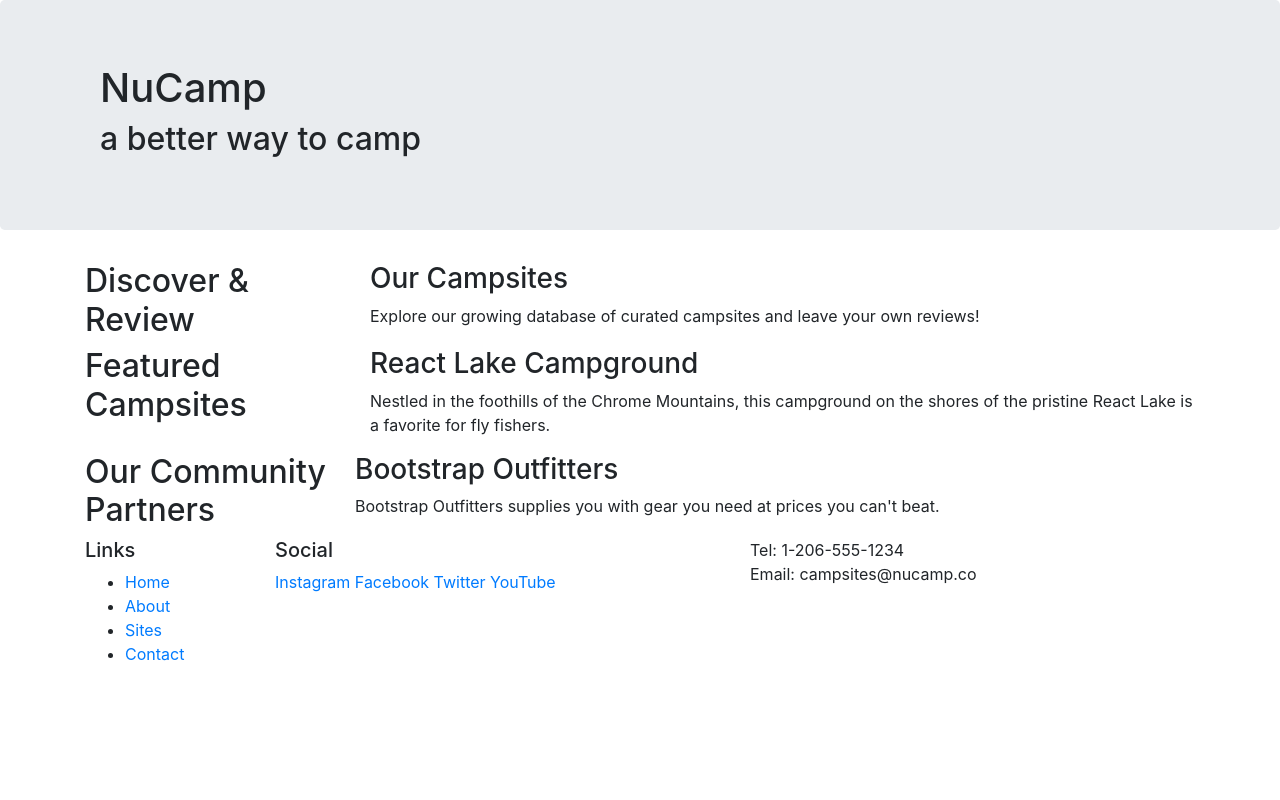
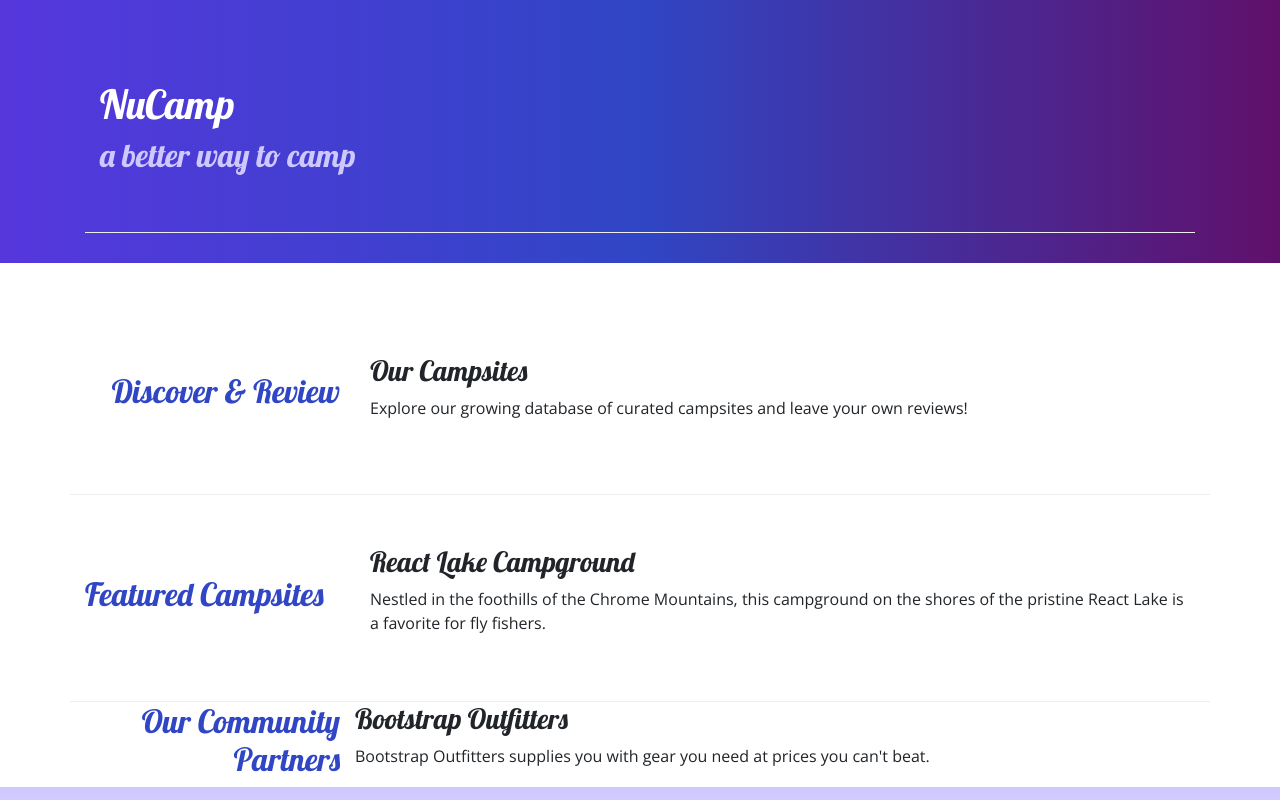
Before and after one commit to wedemboyz0919/Cue1, a website: page index.html in a window 1280 px wide. Shown: the top 800 px of the page. Drawn offline with nearby package versions, Linux system fonts and the light colour scheme.

Commit message:
Adding custom styles

```diff
--- /dev/null
+++ b/css/styles.css
@@ -0,0 +1,32 @@
+body {
+    font-family: "Open Sans", sans-serif;
+}
+
+h1, h2, h3 {
+    font-family: "Lobster", cursive;
+}
+
+h2 {
+    color: #3046C5;
+}
+
+header h2 {
+    color: #CEC8FF;
+}
+
+footer {
+    background-image: linear-gradient(#CEC8FF, white);
+    padding: 20px 0;
+}
+
+.jumbotron {
+    padding: 30px;
+    background-image: linear-gradient(to right, #5637DD, #3046C5, #60106B);
+    color: white;
+}
+
+.row-content {
+    padding: 50px 0;
+    border-bottom: 1px ridge;
+    min-height: 200px;
+}
--- a/index.html
+++ b/index.html
@@ -6,14 +6,18 @@
     <meta name="viewport" content="width=device-width, initial-scale=1"/>
 
     <link rel="stylesheet" href="node_modules/bootstrap/dist/css/bootstrap.min.css"/>
+
+    <link rel="stylesheet" href="https://fonts.googleapis.com/css?family=Lobster|Open+Sans" />
+    <link rel="stylesheet" href="css/styles.css" />
+
     <title>NuCamp: A Better Way To Camp</title>
 </head>
 
 <body>
 
-    <header class="jumbotron">
+    <header class="jumbotron jumbotron-fluid">
         <div class="container">
-            <div class=".row">
+            <div class=".row row-content align-items-center">
                 <div class="col">
                     <h1>NuCamp</h1>
                     <h2>a better way to camp</h2>
@@ -23,9 +27,9 @@
     </header>
 
     <div class="container">
-        <div class="row">
+        <div class="row row-content align-items-center">
             <div class="col-sm-4 col-md-3">
-                <h2>Discover & Review</h2>
+                <h2 class="text-sm-right">Discover & Review</h2>
             </div>
             <div class="col">
                 <h3>Our Campsites</h3>
@@ -35,7 +39,7 @@
     </div>
 
     <div class="container">
-        <div class="row">
+        <div class="row row-content align-items-center">
             <div class="col-sm-4 col-md-3">
                 <h2>Featured Campsites</h2>
             </div>
@@ -49,7 +53,7 @@
     <div class="container">
         <div class="row">
             <div class="col-sm-4 col-md-3">
-                <h2>Our Community Partners</h2>
+                <h2 class="text-sm-right">Our Community Partners</h2>
             </div>
             <div>
                 <h3>Bootstrap Outfitters</h3>
@@ -71,14 +75,14 @@
                         <li><a href="#">Contact</a></li>
                     </ul>
                 </div>
-                <div class="col-6 col-sm-5">
+                <div class="col-6 col-sm-5 text-center">
                     <h5 class="list-unstyled">Social</h5>
                     <a href="http://instagram.com/">Instagram</a>
                     <a href="http://facebook.com/">Facebook</a>
                     <a href="http://twitter.com/">Twitter</a>
                     <a href="http://youtube.com/">YouTube</a>
                 </div>
-                <div class="col-sm-4">
+                <div class="col-sm-4 text-center">
                     Tel: 1-206-555-1234<br />
                     Email: campsites@nucamp.co
                 </div>
```
